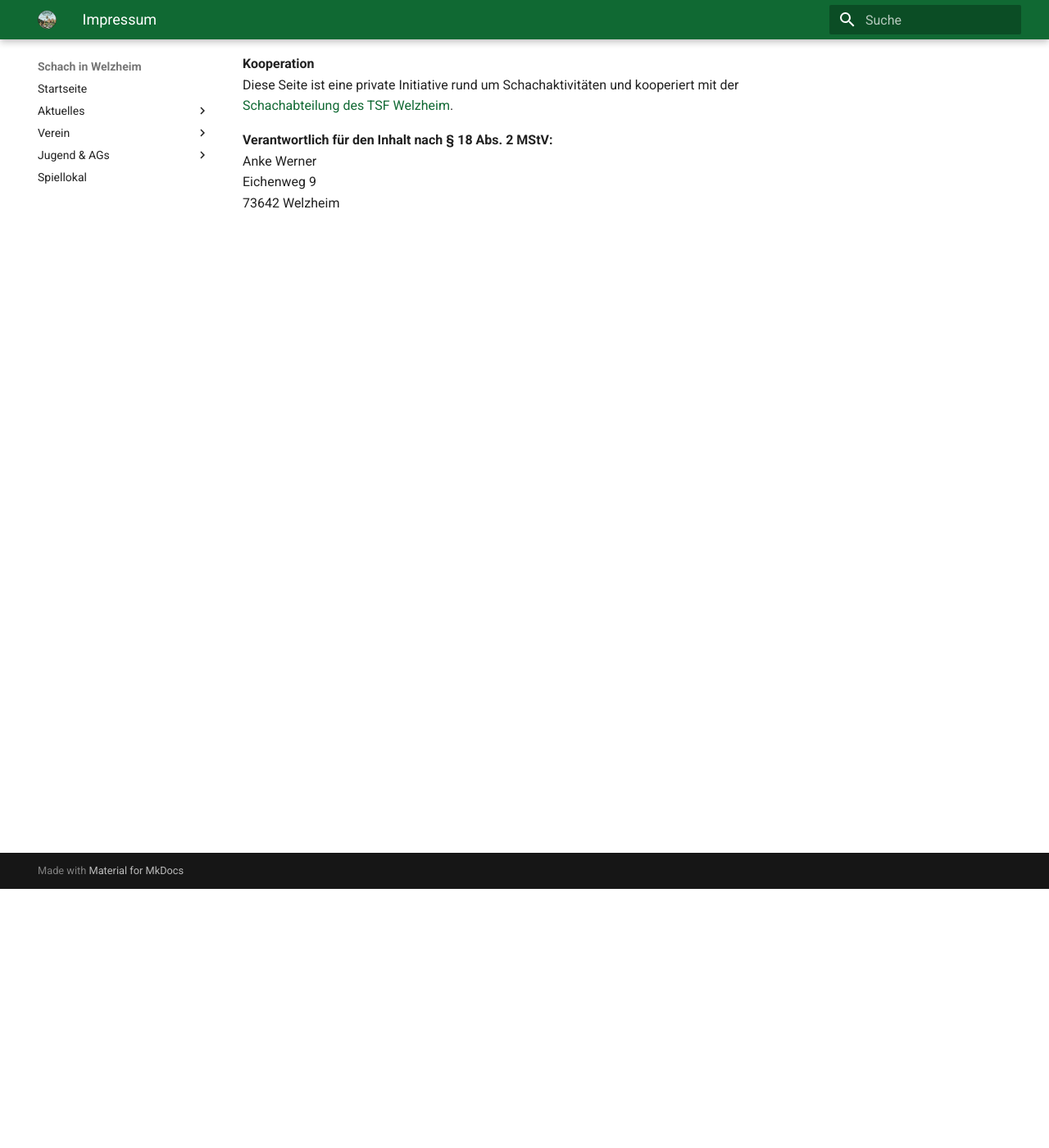
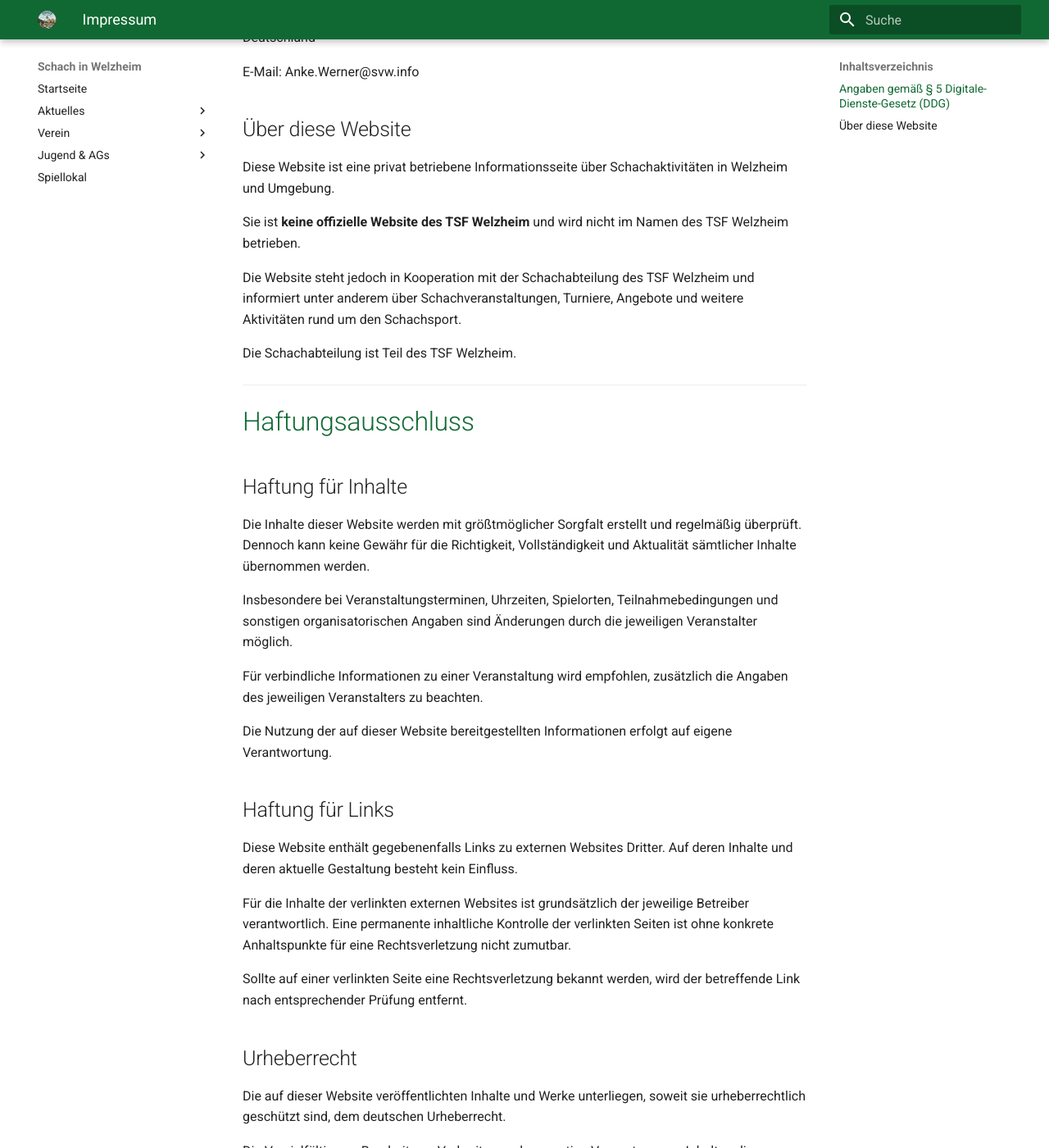
Before and after one commit to schachwelzheim/schachwelzheim, an MkDocs documentation site: the page built from docs/impressum.md, in a window 1280 px wide and 1400 px high, scrolled down 316 px. Shown: the whole window at 82% size. Built offline with MkDocs 1.6.1 and Material for MkDocs 9.7.7, drawn with Linux system fonts in a browser that asks for light colours; some of the changed text lies outside the part shown.

Commit message:
Revise Impressum with updated content and disclaimers
Updated the Impressum section to include additional information about the website's purpose, liability disclaimers, and copyright details.

```diff
--- a/docs/impressum.md
+++ b/docs/impressum.md
@@ -1,18 +1,60 @@
 # Impressum
 
-**Angaben gemäß § 5 DDG**
+## Angaben gemäß § 5 Digitale-Dienste-Gesetz (DDG)
+
+**Verantwortlich für den Inhalt dieser Website:**
 
 Anke Werner
 Eichenweg 9
 73642 Welzheim
+Deutschland
 
-**Kontakt**
 E-Mail: Anke.Werner@svw.info
 
-**Kooperation**
-Diese Seite ist eine private Initiative rund um Schachaktivitäten und kooperiert mit der [Schachabteilung des TSF Welzheim](https://www.tsfwelzheim.de/abteilungen/schach/).
+## Über diese Website
 
-**Verantwortlich für den Inhalt nach § 18 Abs. 2 MStV:**
-Anke Werner
-Eichenweg 9
-73642 Welzheim
+Diese Website ist eine privat betriebene Informationsseite über Schachaktivitäten in Welzheim und Umgebung.
+
+Sie ist **keine offizielle Website des TSF Welzheim** und wird nicht im Namen des TSF Welzheim betrieben.
+
+Die Website steht jedoch in Kooperation mit der Schachabteilung des TSF Welzheim und informiert unter anderem über Schachveranstaltungen, Turniere, Angebote und weitere Aktivitäten rund um den Schachsport.
+
+Die Schachabteilung ist Teil des TSF Welzheim.
+
+---
+
+# Haftungsausschluss
+
+## Haftung für Inhalte
+
+Die Inhalte dieser Website werden mit größtmöglicher Sorgfalt erstellt und regelmäßig überprüft. Dennoch kann keine Gewähr für die Richtigkeit, Vollständigkeit und Aktualität sämtlicher Inhalte übernommen werden.
+
+Insbesondere bei Veranstaltungsterminen, Uhrzeiten, Spielorten, Teilnahmebedingungen und sonstigen organisatorischen Angaben sind Änderungen durch die jeweiligen Veranstalter möglich.
+
+Für verbindliche Informationen zu einer Veranstaltung wird empfohlen, zusätzlich die Angaben des jeweiligen Veranstalters zu beachten.
+
+Die Nutzung der auf dieser Website bereitgestellten Informationen erfolgt auf eigene Verantwortung.
+
+## Haftung für Links
+
+Diese Website enthält gegebenenfalls Links zu externen Websites Dritter. Auf deren Inhalte und deren aktuelle Gestaltung besteht kein Einfluss.
+
+Für die Inhalte der verlinkten externen Websites ist grundsätzlich der jeweilige Betreiber verantwortlich. Eine permanente inhaltliche Kontrolle der verlinkten Seiten ist ohne konkrete Anhaltspunkte für eine Rechtsverletzung nicht zumutbar.
+
+Sollte auf einer verlinkten Seite eine Rechtsverletzung bekannt werden, wird der betreffende Link nach entsprechender Prüfung entfernt.
+
+## Urheberrecht
+
+Die auf dieser Website veröffentlichten Inhalte und Werke unterliegen, soweit sie urheberrechtlich geschützt sind, dem deutschen Urheberrecht.
+
+Die Vervielfältigung, Bearbeitung, Verbreitung oder sonstige Verwertung von Inhalten dieser Website außerhalb der Grenzen des Urheberrechts bedarf der vorherigen Zustimmung der jeweiligen Rechteinhaberin bzw. des jeweiligen Rechteinhabers.
+
+Soweit Inhalte von Dritten stammen, verbleiben die Rechte bei den jeweiligen Urheberinnen und Urhebern bzw. Rechteinhaberinnen und Rechteinhabern.
+
+## Keine offizielle Vereinswebsite
+
+Diese Website ist keine offizielle Website des TSF Welzheim.
+
+Die Kooperation mit der Schachabteilung des TSF Welzheim bedeutet nicht, dass sämtliche Inhalte dieser Website offizielle Veröffentlichungen des Vereins oder der Schachabteilung darstellen.
+
+Für offizielle Vereinsinformationen sind die jeweiligen Veröffentlichungen des TSF Welzheim bzw. der Schachabteilung maßgeblich.
```
